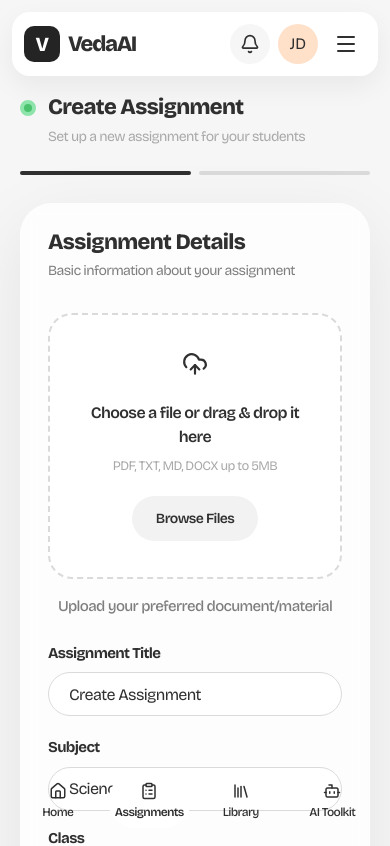
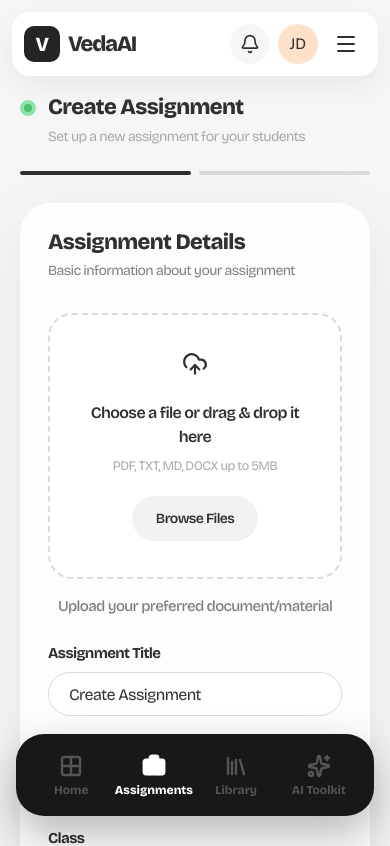
Before and after one commit to vasantharatnam/VedaAI, a Next.js app in the folder apps/web/: page /assignments/new in a window 390 px wide. Shown: the top 846 px of the page. Built offline with nearby package versions, Linux system fonts and the light colour scheme; no server answers.

Commit message:
handled mobile tabbar and web page ui

```diff
--- a/apps/web/src/app/assignments/page.tsx
+++ b/apps/web/src/app/assignments/page.tsx
@@ -133,11 +133,14 @@ export default function AssignmentsPage() {
 
             <Link
               href="/assignments/new"
-              className="fixed bottom-24 left-1/2 z-20 -translate-x-1/2 lg:bottom-6"
+              className="fixed bottom-[116px] right-4 z-20 lg:bottom-6 lg:left-1/2 lg:right-auto lg:-translate-x-1/2"
             >
-              <Button className="h-11 gap-2 bg-[#181818] px-6 shadow-[0_14px_34px_rgba(0,0,0,0.24)] hover:bg-[#181818]">
-                <Plus size={18} />
-                <span>Create Your First Assignment</span>
+              <Button
+                aria-label="Create Assignment"
+                className="h-12 w-12 rounded-full bg-white px-0 text-[#ff5623] shadow-[0_14px_34px_rgba(0,0,0,0.18)] hover:bg-white lg:h-11 lg:w-auto lg:gap-2 lg:bg-[#181818] lg:px-6 lg:text-white lg:hover:bg-[#181818]"
+              >
+                <Plus size={22} />
+                <span className="hidden lg:inline">Create Assignment</span>
               </Button>
             </Link>
           </>
--- a/apps/web/src/components/layout/mobile-tabbar.tsx
+++ b/apps/web/src/components/layout/mobile-tabbar.tsx
@@ -1,51 +1,69 @@
 "use client";
 
 import Link from "next/link";
-import { Bot, ClipboardList, Home, Library } from "lucide-react";
+import { usePathname } from "next/navigation";
+import { Briefcase, Grid2X2, Library, Sparkles } from "lucide-react";
 
 const tabs = [
   {
     label: "Home",
     href: "/",
-    icon: Home,
+    icon: Grid2X2,
+    match: "/",
   },
   {
     label: "Assignments",
     href: "/assignments",
-    icon: ClipboardList,
-    active: true,
+    icon: Briefcase,
+    match: "/assignments",
   },
   {
     label: "Library",
-    href: "#",
+    href: "/library",
     icon: Library,
+    match: "/library",
   },
   {
     label: "AI Toolkit",
-    href: "#",
-    icon: Bot,
+    href: "/ai-toolkit",
+    icon: Sparkles,
+    match: "/ai-toolkit",
   },
 ];
 
 export function MobileTabbar() {
+  const pathname = usePathname();
+
   return (
-    <nav className="fixed bottom-0 left-0 right-0 z-50 rounded-t-[28px] bg-dark px-4 pb-4 pt-3 lg:hidden">
-      <div className="grid grid-cols-4 gap-2">
+    <nav className="fixed bottom-7 left-4 right-4 z-50 rounded-[28px] bg-[#181818] px-4 py-3 shadow-[0_18px_44px_rgba(0,0,0,0.28)] lg:hidden">
+      <div className="grid grid-cols-4 gap-1">
         {tabs.map((tab) => {
           const Icon = tab.icon;
+          const isActive =
+            tab.match === "/"
+              ? pathname === "/"
+              : pathname.startsWith(tab.match);
 
           return (
             <Link
               key={tab.label}
               href={tab.href}
+              style={{ color: isActive ? "#ffffff" : "#555555" }}
               className={
-                tab.active
-                  ? "flex flex-col items-center justify-center rounded-full bg-white px-2 py-2 text-xs font-semibold text-dark"
-                  : "flex flex-col items-center justify-center px-2 py-2 text-xs font-medium text-white/70"
+                isActive
+                  ? "flex h-[58px] flex-col items-center justify-center rounded-[14px] px-1 font-extrabold tracking-normal"
+                  : "flex h-[58px] flex-col items-center justify-center rounded-[14px] px-1 font-bold tracking-normal"
               }
             >
-              <Icon size={18} />
-              <span className="mt-1">{tab.label}</span>
+              <Icon
+                size={24}
+                strokeWidth={isActive ? 2.8 : 2.4}
+                color={isActive ? "#ffffff" : "#555555"}
+                fill={isActive ? "currentColor" : "none"}
+              />
+              <span className="mt-1.5 text-[12px] leading-none">
+                {tab.label}
+              </span>
             </Link>
           );
         })}
```
